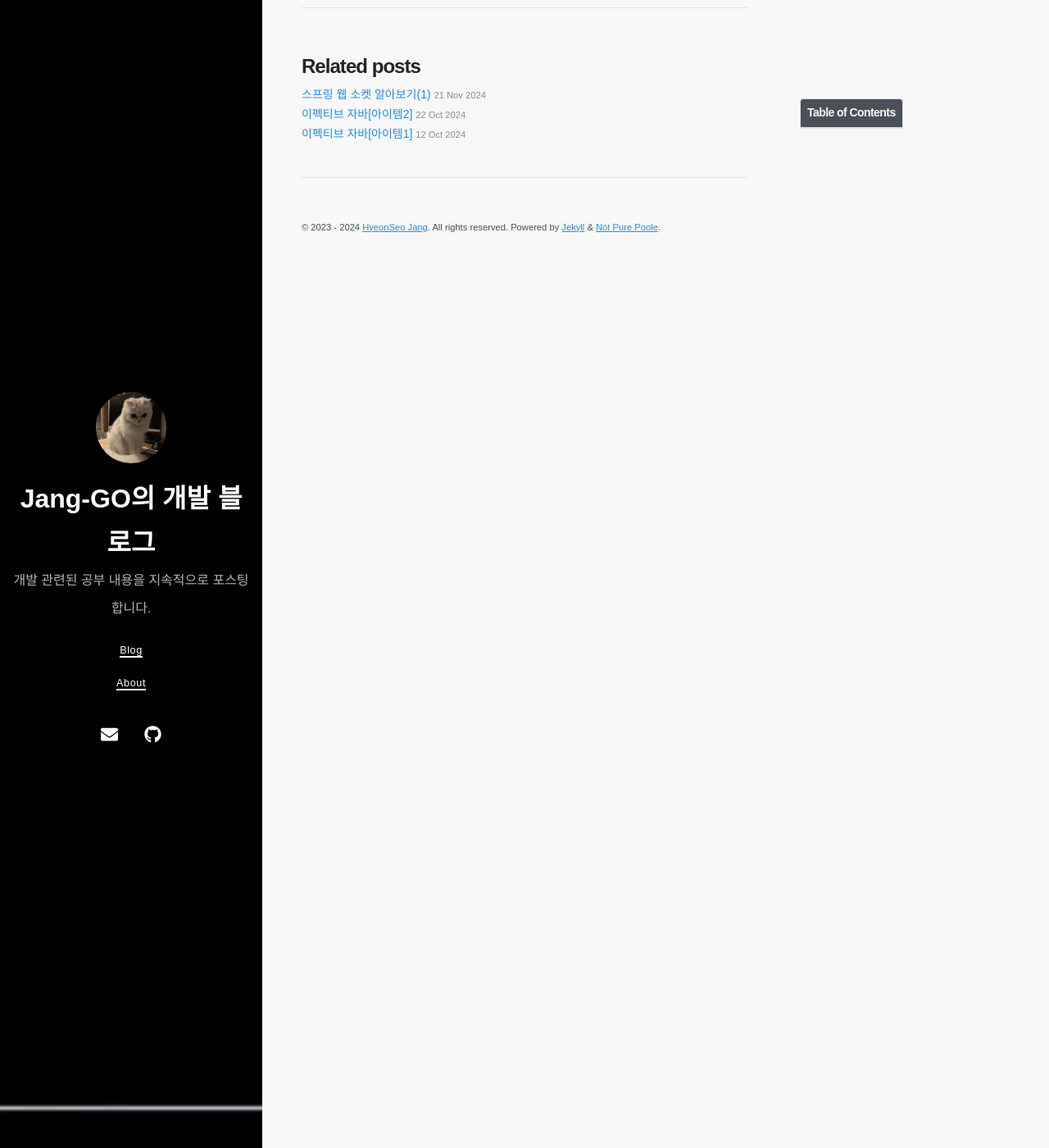
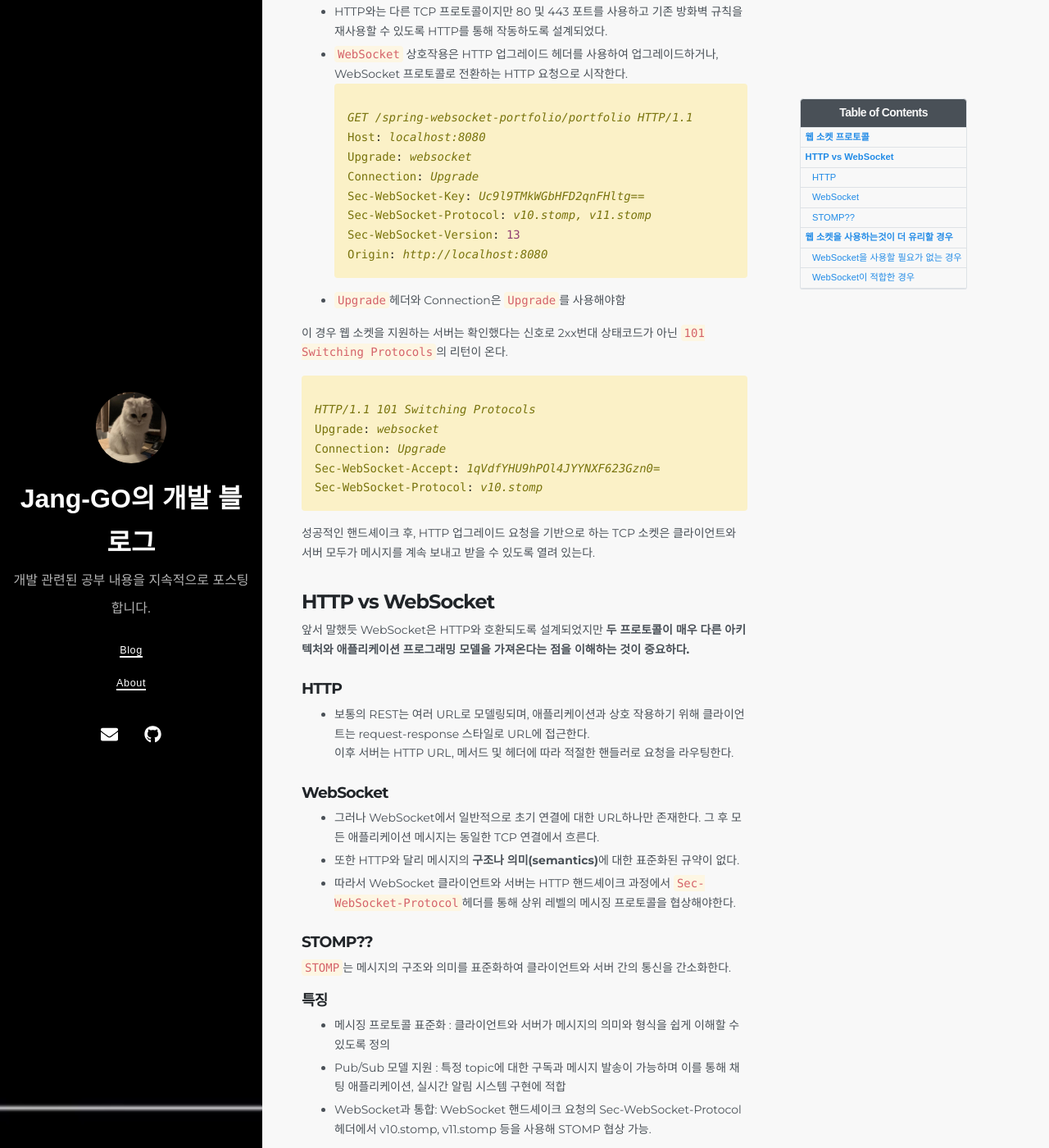
Before and after one commit to Jang-GO/Jang-GO.github.io, a Jekyll site: the page built from _posts/스프링/2024-11-21-스프링-웹-소켓-알아보기(2).md, in a window 1280 px wide and 1400 px high, scrolled down 270 px. Shown: the whole window at 82% size. Built offline with Jekyll 4.4.1, drawn with Linux system fonts in a browser that asks for light colours; nearby versions of some CDN libraries; some of the changed text lies outside the part shown.

Commit message:
[FINISH] 스프링 웹 소켓(2) 포스팅

````diff
--- a/_posts/스프링/2024-11-21-스프링-웹-소켓-알아보기(2).md
+++ b/_posts/스프링/2024-11-21-스프링-웹-소켓-알아보기(2).md
@@ -6,5 +6,64 @@ categories: 스프링
 excerpt_separator: <!--more-->
 toc: true
 ---
-Spring WebSocket Introduction
+웹 소켓이란 뭘까?
 <!--more-->
+
+## 웹 소켓 프로토콜
+* 웹 소켓 프로토콜은 단일 TCP연결을 통해 <b>클라이언트와 서버가 full-duplex 즉, 전 이중 통신을 수행하는 방법이다.</b>
+* HTTP와는 다른 TCP 프로토콜이지만 80 및 443 포트를 사용하고 기존 방화벽 규칙을 재사용할 수 있도록 HTTP를 통해 작동하도록 설계되었다.
+* `WebSocket` 상호작용은 HTTP 업그레이드 헤더를 사용하여 업그레이드하거나, WebSocket 프로토콜로 전환하는 HTTP 요청으로 시작한다.
+```yaml
+GET /spring-websocket-portfolio/portfolio HTTP/1.1
+Host: localhost:8080
+Upgrade: websocket
+Connection: Upgrade
+Sec-WebSocket-Key: Uc9l9TMkWGbHFD2qnFHltg==
+Sec-WebSocket-Protocol: v10.stomp, v11.stomp
+Sec-WebSocket-Version: 13
+Origin: http://localhost:8080
+```
+* `Upgrade`헤더와 Connection은 `Upgrade`를 사용해야함
+
+이 경우 웹 소켓을 지원하는 서버는 확인했다는 신호로 2xx번대 상태코드가 아닌 `101 Switching Protocols`의 리턴이 온다.
+
+```yaml
+HTTP/1.1 101 Switching Protocols
+Upgrade: websocket
+Connection: Upgrade
+Sec-WebSocket-Accept: 1qVdfYHU9hPOl4JYYNXF623Gzn0=
+Sec-WebSocket-Protocol: v10.stomp
+```
+성공적인 핸드셰이크 후, HTTP 업그레이드 요청을 기반으로 하는 TCP 소켓은 클라이언트와 서버 모두가 메시지를 계속 보내고 받을 수 있도록 열려 있는다.
+
+## HTTP vs WebSocket
+앞서 말했듯 WebSocket은 HTTP와 호환되도록 설계되었지만 <b>두 프로토콜이 매우 다른 아키텍처와 애플리케이션 프로그래밍 모델을 가져온다는 점을 이해하는 것이 중요하다.</b>
+
+### HTTP
+* 보통의 REST는 여러 URL로 모델링되며, 애플리케이션과 상호 작용하기 위해 클라이언트는 request-response 스타일로 URL에 접근한다. <br>이후 서버는 HTTP URL, 메서드 및 헤더에 따라 적절한 핸들러로 요청을 라우팅한다.
+
+### WebSocket
+* 그러나 WebSocket에서 일반적으로 초기 연결에 대한 URL하나만 존재한다. 그 후 모든 애플리케이션 메시지는 동일한 TCP 연결에서 흐른다.
+* 또한 HTTP와 달리 메시지의 **구조나 의미(semantics)**에 대한 표준화된 규약이 없다.
+* 따라서 WebSocket 클라이언트와 서버는 HTTP 핸드셰이크 과정에서 `Sec-WebSocket-Protocol`헤더를 통해 상위 레벨의 메시징 프로토콜을 협상해야한다.
+
+### STOMP??
+`STOMP`는 메시지의 구조와 의미를 표준화하여 클라이언트와 서버 간의 통신을 간소화한다.
+#### 특징
+* 메시징 프로토콜 표준화 : 클라이언트와 서버가 메시지의 의미와 형식을 쉽게 이해할 수 있도록 정의
+* Pub/Sub 모델 지원 : 특정 topic에 대한 구독과 메시지 발송이 가능하며 이를 통해 채팅 애플리케이션, 실시간 알림 시스템 구현에 적합
+* WebSocket과 통합: WebSocket 핸드셰이크 요청의 Sec-WebSocket-Protocol 헤더에서 v10.stomp, v11.stomp 등을 사용해 STOMP 협상 가능.
+
+## 웹 소켓을 사용하는것이 더 유리할 경우
+### WebSocket을 사용할 필요가 없는 경우
+* <b>주기적인 업데이트로 충분한 경우</b><br>
+뉴스 피드, 이메일 알림, 소셜 미디어 피드와 같은 애플리케이션은 실시간 업데이트가 필요하지만, 몇 분 간격으로 업데이트되는 것으로 충분할 수 있다. 이러한 경우 WebSocket은 오히려 과한 선택이 될 수 있다.
+* <b>메시지 빈도가 낮은 경우</b><br>
+네트워크 상태 모니터링처럼 메시지의 빈도가 낮거나 간헐적으로 발생하는 경우, HTTP 스트리밍이나 폴링 방식으로도 충분히 효율적으로 구현할 수 있다.
+
+### WebSocket이 적합한 경우
+* <b>실시간 상호작용이 필요한 애플리케이션</b><br>
+협업 도구(문서 편집, 화상 회의), 온라인 게임, 금융 애플리케이션(주식 거래, 차트 갱신)과 같이 낮은 지연 시간(Latency)과 높은 응답성을 요구하는 경우에는 WebSocket이 훨씬 적합하다.
+
+* <b>낮은 지연 시간, 높은 빈도, 높은 메시지 볼륨의 조합</b><br>
+메시지가 자주 발생하고(고빈도), 데이터의 양이 많으며(고볼륨), 실시간 처리가 필요한 애플리케이션에서 WebSocket은 가장 적합한 선택이다.
````
